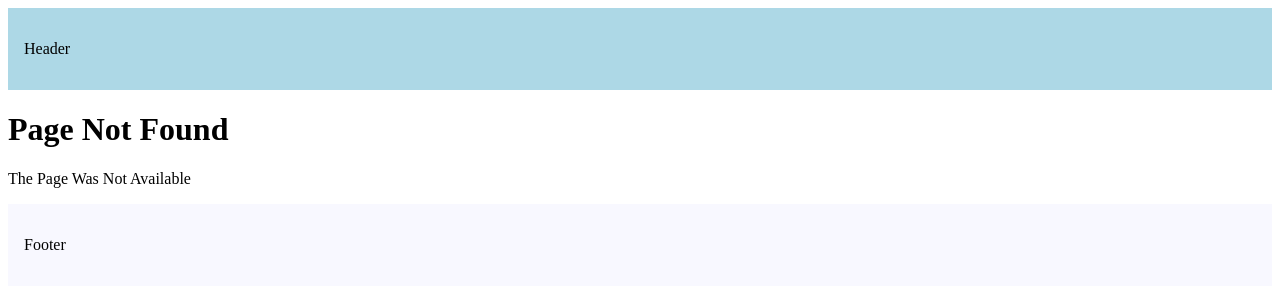
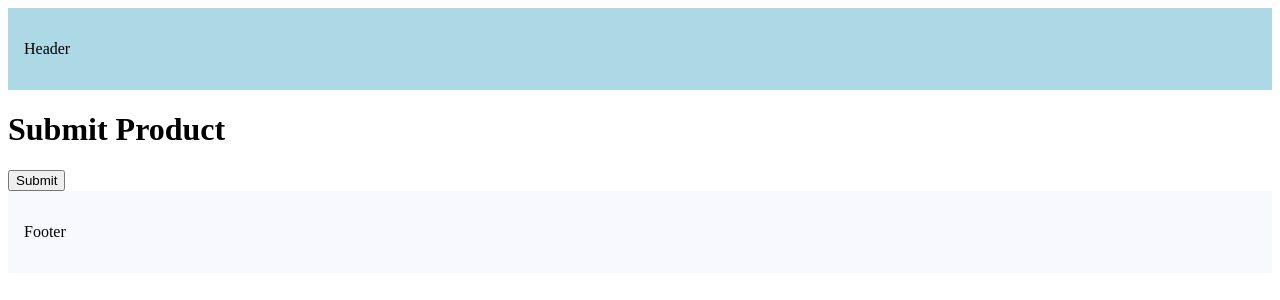
Before and after one commit to Iswarya-Sunkara/App-Routing, a Next.js app: page /submit in a window 1280 px wide. Before the commit this address had no page. Shown: the top 300 px of the page. Built offline with nearby package versions, Linux system fonts and the light colour scheme.

Commit message:
navigation

```diff
--- /dev/null
+++ b/src/app/submit/page.tsx
@@ -0,0 +1,15 @@
+"use client"
+import { useRouter } from "next/navigation"
+export default function Submit(){
+    const router = useRouter()
+    const handler=()=>{
+        console.log("submit the product")
+        router.push("/");
+    }
+    return(
+        <>
+          <h1>Submit Product</h1>
+          <button onClick={handler}>Submit</button>
+        </>
+    )
+}
```
Also changed, not shown: src/app/profile/page.tsx (+11 -1 lines).
